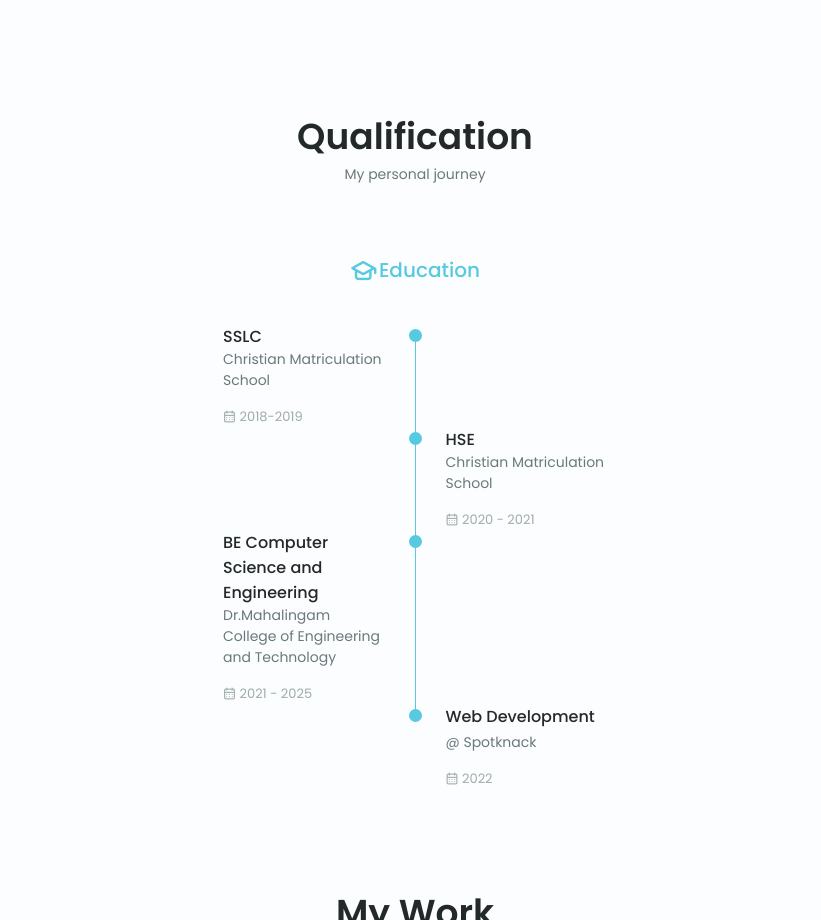
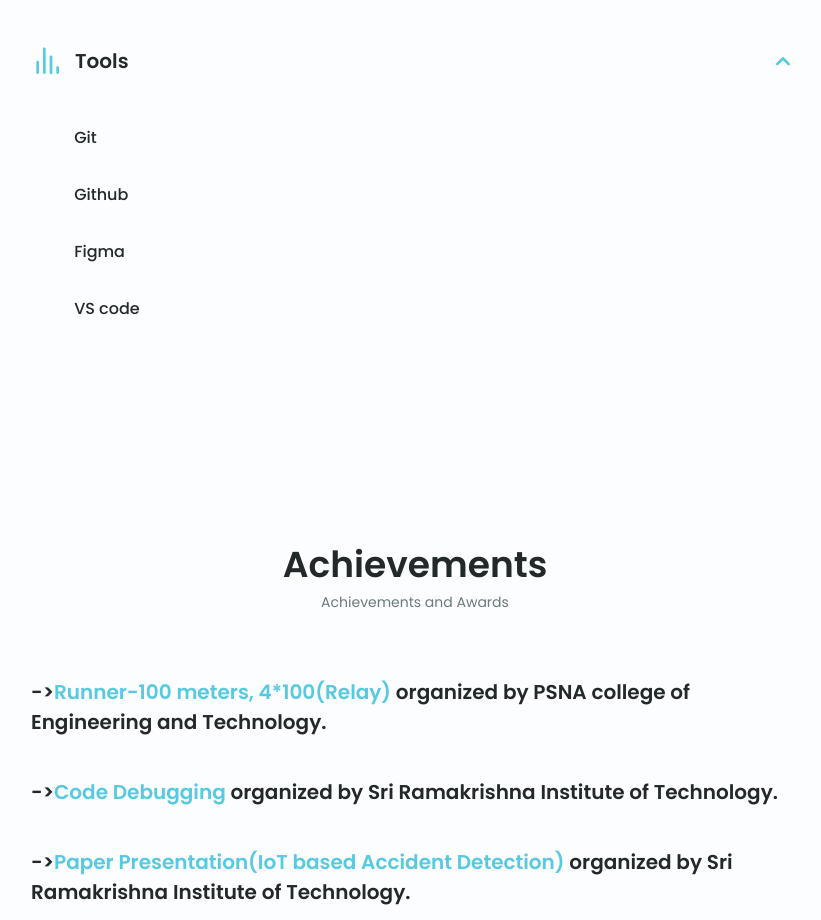
Before and after one commit to Swetha-devasenapathy/Portfolio, a plain HTML site: page index.html in a window 1280 px wide. Shown: the part 1880-2800 px from the top of the page, without its empty margins (225-1046 px from the left). Drawn offline with nearby package versions, Linux system fonts and the light colour scheme.

Commit message:
Update index.html

```diff
--- a/index.html
+++ b/index.html
@@ -7,6 +7,8 @@
         <link rel="stylesheet" href="./packages/css/swiper-bundle.min.css">
         <link rel="stylesheet" href="style.css">
         <title>Portfolio</title>
+        <!--Favicon-->
+        <link rel="icon" type="image/x-icon" href="images\favicon (1).ico">
     </head>
     <body>
         <!-- Header Section -->
@@ -79,7 +81,8 @@
                                 </g>
                             </svg>
                         </div>
-                          <div class="home__data">
+
+                        <div class="home__data">
                             <h1 class="home__title">Hi, I'am Swetha</h1>
                             <h3 class="home__subtitle">Front End Developer</h3>
                             <a href="resume.pdf" target="_blank" class="button button--flex home__button">
@@ -109,7 +112,8 @@
                         <h3>I'am Swetha,</h2><br>
                         <p class="about__description"> A Smart, enthusiastic about learning new things and
 a good communicator. Passionate Front End Web Developer and an optimistic person with a wide vision towards my career and growth.
-                           </p>
+
+                        </p>
                     </div>
                 </div>
             </section>
@@ -126,7 +130,8 @@ a good communicator. Passionate Front End Web Developer and an optimistic person
                                <div>
                                    <h1 class="skills__title">Front End</h1>
                                </div>
-                                  <i class="uil uil-angle-down skills__arrow"></i>
+
+                               <i class="uil uil-angle-down skills__arrow"></i>
                             </div>
                             <div class="skills__list grid">
                                 <div class="skills__data">
@@ -145,13 +150,99 @@ a good communicator. Passionate Front End Web Developer and an optimistic person
                                    </div>
                                </div>
                                </div>
+
+                               <div class="skills__header">
+                                <i class="uil uil-analytics skills__icon"></i>
+                               <div>
+                                   <h1 class="skills__title">Tools</h1>
+                               </div>
+
+                               <i class="uil uil-angle-down skills__arrow"></i>
+                            </div>
+                            <div class="skills__list grid">
+                                <div class="skills__data">
+                                    <div class="skills__titles">
+                                        <h3 class="skills__name">Git</h3>
+                                    </div>
+                                </div>
+                               <div class="skills__data">
+                                   <div class="skills__titles">
+                                       <h3 class="skills__name">Github</h3>
+                                   </div>
+                               </div>
+                               <div class="skills__data">
+                                   <div class="skills__titles">
+                                       <h3 class="skills__name">Figma</h3>
+                                   </div>
+                               </div>
+                               <div class="skills__data">
+                                <div class="skills__titles">
+                                    <h3 class="skills__name">VS code</h3>
+                                </div>
+                            </div>
+                               </div>
                        </div>
                     </div>
                 </div>
-            </section>
+         </section>
+         <!--Achievements-->
+         <section class="skills section" id="skills">
+            <h2 class="section__title">Achievements</h2>
+            <span class="section__subtitle">Achievements and Awards</span>
+            <div class="skills__container container grid">
+                <div>
+                    <div class="skills__content skills__open">
+                        <div class="skills__header">
+                           <div>
+                               <h1 class="skills__title">-><span style="color: var(--first-color)">Runner-100 meters, 4*100(Relay)</span> organized by PSNA college of Engineering and Technology.</h1>
+                           </div>
+                        </div>
+                </div>
+            </div>
+            </div>
+            <div class="skills__container container grid">
+                <div>
+                    <div class="skills__content skills__open">
+                        <div class="skills__header">
+                           <div>
+                               <h1 class="skills__title">-><span style="color: var(--first-color)">Code Debugging</span> organized by Sri Ramakrishna Institute of Technology. </h1>
+                           </div>
+                        </div>
+                </div>
+            </div>
+            </div>
+            <div class="skills__container container grid">
+                <div>
+                    <div class="skills__content skills__open">
+                        <div class="skills__header">
+                           <div>
+                               <h1 class="skills__title">-><span style="color: var(--first-color)">Paper Presentation(IoT based Accident Detection)</span> organized by Sri Ramakrishna Institute of Technology. </h1>
+                           </div>
+                        </div>
+                </div>
+            </div>
+            </div>
+         </section>
+         <!--Volunteers-->
+         <section class="skills section" id="skills">
+            <h2 class="section__title">Volunteers</h2><br><br>
+            <div class="skills__container container grid">
+                <div>
+                    <div class="skills__content skills__open">
+                        <div class="skills__header">
+                           <div>
+                               <h1 class="skills__title" style="color: var(--first-color)">National Service Scheme(NSS)</h1>
+                           </div>
+                        </div>
+                </div>
+            </div>
+            </div>
+         </section>
+
+
             <!-- Qualification -->
 
-        <section class="qualification__section">
+        <!-- <section class="qualification__section">
             <h2 class="section__title">Qualification</h2>
             <span class="section__subtitle">My personal journey</span>
 
@@ -234,7 +325,7 @@ a good communicator. Passionate Front End Web Developer and an optimistic person
             </div>
             </div>
             </div>
-        </section>
+        </section> -->
 
         <!-- Work section -->
         <section class="services section" id="work">
```
